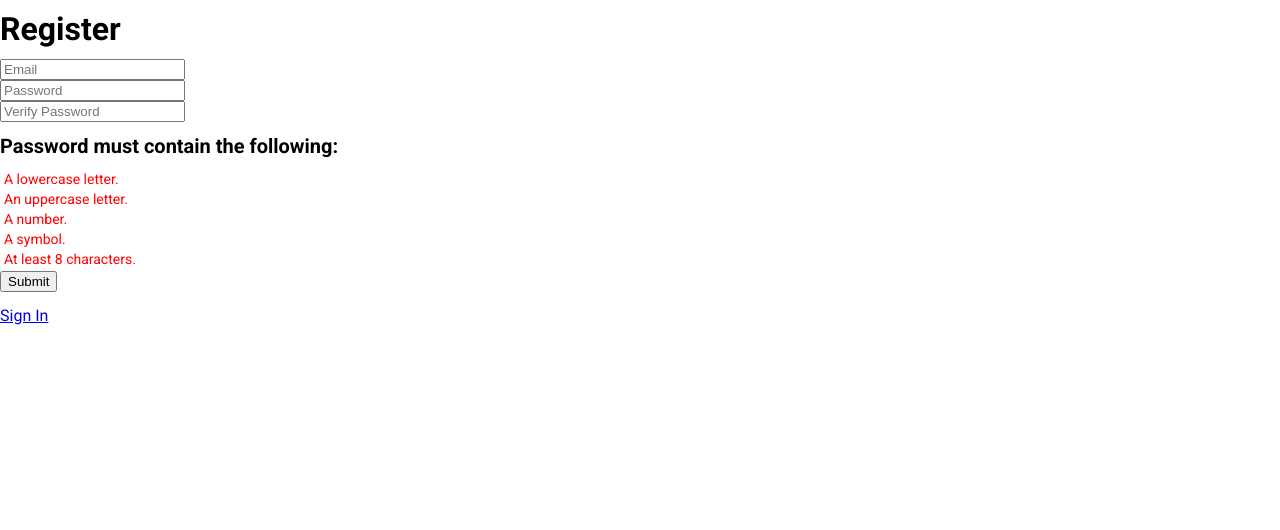
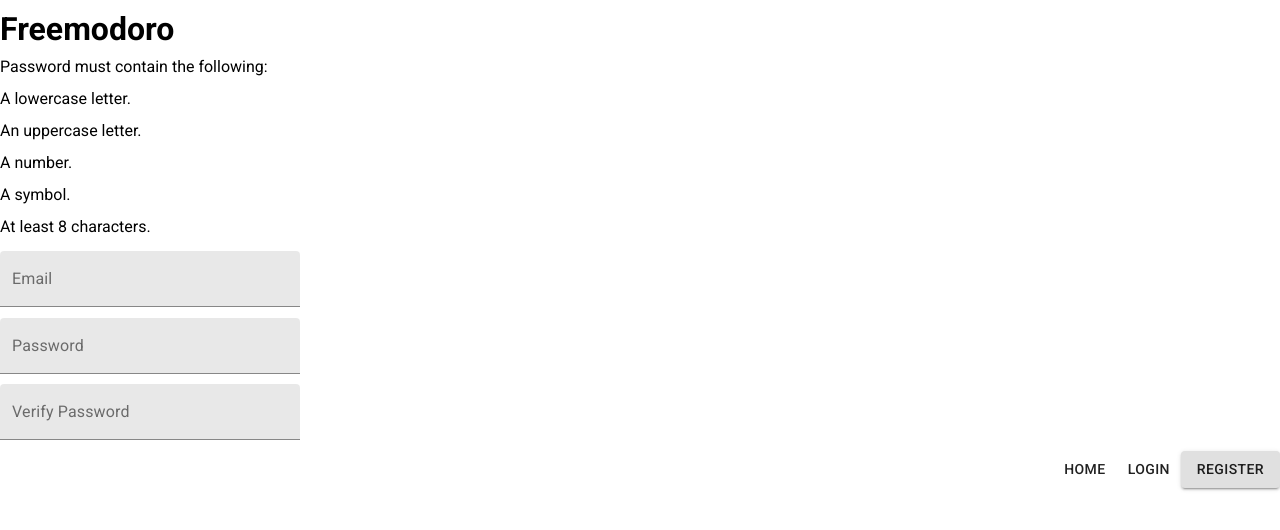
Before and after one commit to jaredblumer/freemodoro, a React (Create React App) app: page /register in a window 1280 px wide. Shown: the top 530 px of the page. Built offline with nearby package versions, Linux system fonts and the light colour scheme.

Commit message:
Add Material components

```diff
--- a/src/components/Register.js
+++ b/src/components/Register.js
@@ -1,6 +1,8 @@
 import React, { Component } from "react";
 import { Redirect, Link } from "react-router-dom";
 import { connect } from "react-redux";
+import TextField from "@material-ui/core/TextField";
+import Button from "@material-ui/core/Button";
 
 class Register extends Component {
   constructor(props) {
@@ -147,38 +149,12 @@ class Register extends Component {
     }
 
     return (
-      <div>
-        <form onSubmit={this.onSubmit}>
-          <h1>Register</h1>
-          <input
-            type="email"
-            name="email"
-            placeholder="Email"
-            value={this.state.email}
-            onChange={this.handleChange}
-            required
-          />
-          <br />
-          <input
-            type="password"
-            name="password"
-            placeholder="Password"
-            value={this.state.password}
-            onChange={this.handlePasswordChange}
-            required
-          />
-          <br />
-          <input
-            type="password"
-            name="passwordVerification"
-            placeholder="Verify Password"
-            value={this.state.passwordVerification}
-            onChange={this.handleChange}
-            required
-          />
-          <br />
-          <div className="password">
-            <h2>Password must contain the following:</h2>
+      <div className="register-container">
+        <div>
+          <h1>Freemodoro</h1>
+
+          <div className="password-requirements">
+            <span>Password must contain the following:</span>
             <p id="lowercase" className="invalid">
               A lowercase letter.
             </p>
@@ -195,11 +171,51 @@ class Register extends Component {
               At least 8 characters.
             </p>
           </div>
-          <input type="submit" value="Submit" />
-        </form>
-        <p>
-          <Link to="/login">Sign In</Link>
-        </p>
+
+          <form onSubmit={this.onSubmit}>
+            <div className="textfield-container">
+              <TextField
+                className="TextField"
+                type="email"
+                label="Email"
+                name="email"
+                variant="filled"
+                onChange={this.handleChange}
+              />
+            </div>
+            <div className="textfield-container">
+              <TextField
+                className="TextField"
+                type="password"
+                label="Password"
+                name="password"
+                variant="filled"
+                onChange={this.handlePasswordChange}
+              />
+            </div>
+            <div className="textfield-container">
+              <TextField
+                className="TextField"
+                type="password"
+                label="Verify Password"
+                name="passwordVerification"
+                variant="filled"
+                onChange={this.handleChange}
+              />
+            </div>
+            <div className="login-buttons">
+              <Link to="/" className="link">
+                <Button>Home</Button>
+              </Link>
+              <Link to="/login" className="link">
+                <Button id="button-margin">Login</Button>
+              </Link>
+              <Button variant="contained" type="submit">
+                Register
+              </Button>
+            </div>
+          </form>
+        </div>
       </div>
     );
   }
```
